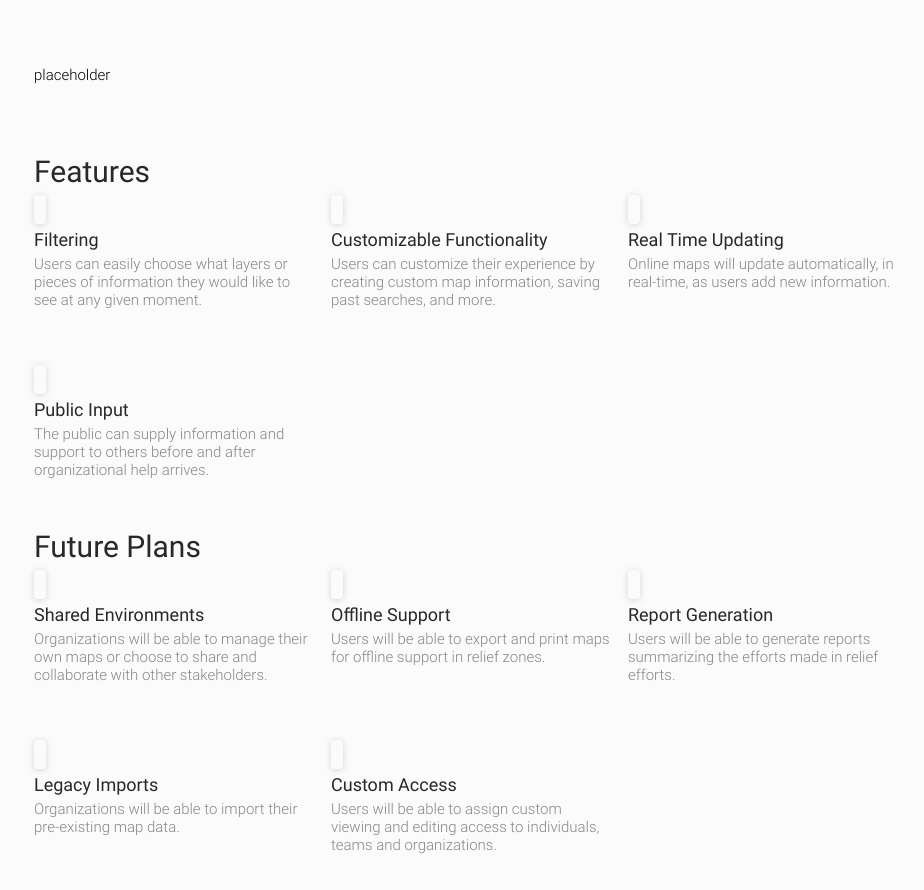
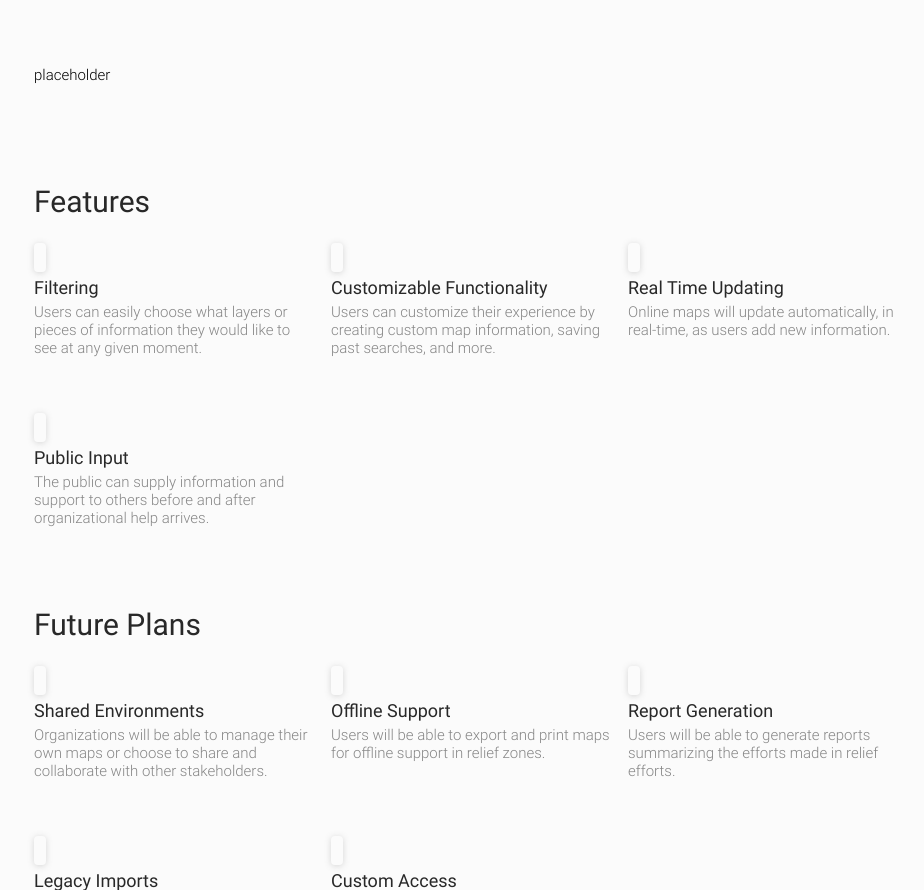
Before and after one commit to ProgrammingJoe/Liefbase-Static-Site, a Flask app: page / in a window 1280 px wide. Shown: the part 804-1694 px from the top of the page, without its empty margins (156-1080 px from the left). Run offline with Flask 2, Linux system fonts and the light colour scheme; some libraries are stand-ins or nearby versions.

Commit message:
css updates cont'

```diff
--- a/static_site/static/css/fonts.css
+++ b/static_site/static/css/fonts.css
@@ -118,3 +118,17 @@ label {
   font-size: 16px;
   color: red;
 }
+
+@media only screen and (min-width : 902px) {
+    .header {
+      margin: 0 0 0 0;
+    }
+}
+
+@media only screen and (min-width: 580px) and (max-width : 901px) {
+
+}
+
+@media only screen and (max-width : 579px) {
+
+}
--- a/static_site/static/css/main.css
+++ b/static_site/static/css/main.css
@@ -108,6 +108,10 @@ a {
 
 .slogan-sub {
   margin-bottom: 1.8em;
+}
+
+.section-header {
+  margin: 1em 0 0.6em 0;
 }
 
 .products-body {
```
Also changed, not shown: 3 other files.
